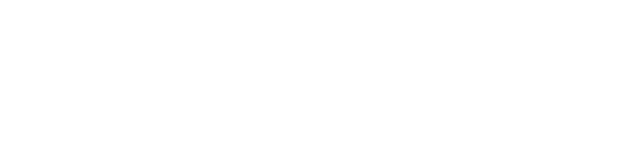
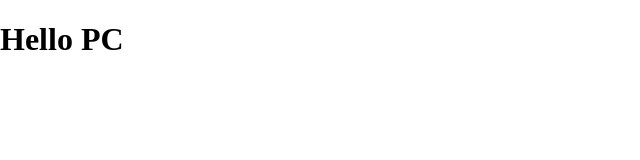
Before and after one commit to avivmuse/template-test, a plain HTML site: page index.html in a window 1280 px wide. Shown: the whole page, without its empty margins (0-640 px from the left). Drawn offline with Linux system fonts and the light colour scheme.

Commit message:
hello pc

```diff
--- a/index.html
+++ b/index.html
@@ -17,6 +17,7 @@
     <link rel="stylesheet" href="style.css" />
   </head>
   <body>
+    <h1>Hello PC</h1>
     <!-- Script -->
     <script src="script.js"></script>
   </body>
```
